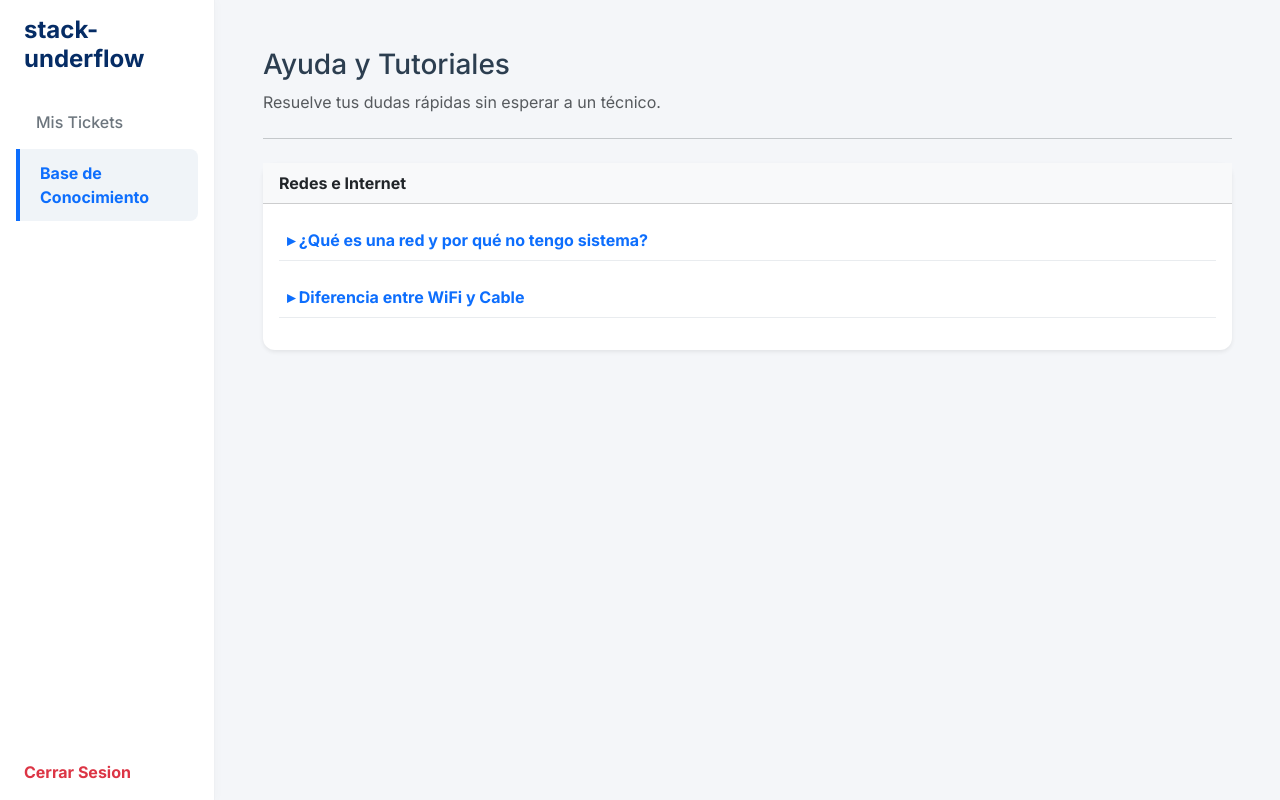
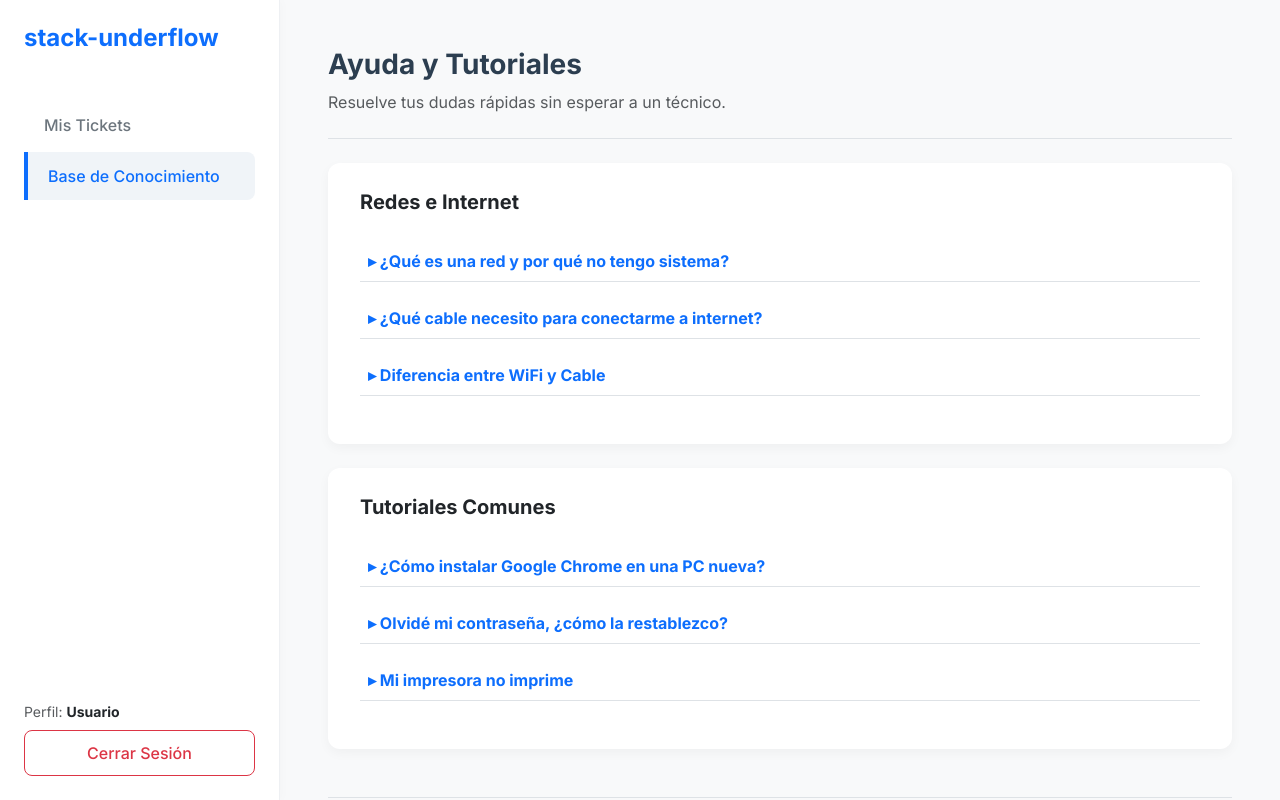
Before and after one commit to iowosyse/stack-underflow, a Vue app: page /knowledge-base in a window 1280 px wide. Built offline with nearby package versions, Linux system fonts and the light colour scheme.

Commit message:
Edit knowledge base

```diff
--- a/src/views/KnowledgeBaseView.vue
+++ b/src/views/KnowledgeBaseView.vue
@@ -1,48 +1,119 @@
 <template>
-  <div class="user-theme d-flex flex-column vh-100" id="wrapper">
+  <div class="d-flex flex-column vh-100 bg-light" id="wrapper">
     <div class="d-flex flex-grow-1 overflow-hidden">
-      <div class="sidebar border-end bg-light p-3 d-flex flex-column justify-content-between">
+      <div class="sidebar p-4 d-flex flex-column justify-content-between flex-shrink-0" style="width: 280px;">
         <div>
-          <div class="logo h4 fw-bold mb-4 px-2 text-primary-emphasis">stack-underflow</div>
+          <div class="logo h4 fw-bold mb-5 text-primary">stack-underflow</div>
           <div class="list-group list-group-flush bg-transparent">
             <RouterLink to="/user" class="list-group-item list-group-item-action bg-transparent">Mis Tickets</RouterLink>
-            <RouterLink to="/knowledge-base" class="list-group-item list-group-item-action bg-transparent active fw-bold">Base de Conocimiento</RouterLink>
+            <RouterLink to="/knowledge-base" class="list-group-item list-group-item-action bg-transparent active">Base de Conocimiento</RouterLink>
           </div>
         </div>
-        <div class="px-2">
-          <RouterLink to="/" class="text-danger text-decoration-none fw-bold">Cerrar Sesion</RouterLink>
+        <div>
+          <div class="small text-muted mb-2 text-capitalize">Perfil: <strong class="text-dark">{{ store.currentUser?.fullName || 'Usuario' }}</strong></div>
+          <button @click="logout" class="btn btn-outline-danger w-100">Cerrar Sesión</button>
         </div>
       </div>
 
-      <div class="container-fluid p-0 d-flex flex-column main-content overflow-auto">
-        <div class="p-5 flex-grow-1">
-          <div class="mb-4 pb-2 border-bottom border-secondary-subtle">
-            <h1 class="h3 m-0">Ayuda y Tutoriales</h1>
+      <div class="container-fluid p-5 d-flex flex-column overflow-auto">
+        <div class="mb-4 pb-2 border-bottom">
+          <h1 class="h3 m-0 fw-bold">Ayuda y Tutoriales</h1>
           <p class="text-muted mt-2">Resuelve tus dudas rápidas sin esperar a un técnico.</p>
         </div>
 
-          <div class="row g-4">
+        <div class="row g-4 mb-5">
           <div class="col-12">
-              <div class="card rounded-0 border-secondary-subtle shadow-sm mb-4">
-                <div class="card-header bg-light fw-bold rounded-0">Redes e Internet</div>
+
+            <div class="card p-3 mb-4">
+              <div class="card-header bg-transparent border-0 fw-bold fs-5">Redes e Internet</div>
               <div class="card-body">
-                  <div class="mb-3 p-2 border-bottom border-light-subtle">
+
+                <div class="mb-3 p-2 border-bottom">
                   <div class="fw-bold text-primary accordion-header" @click="toggle('ans1')">&#9656; ¿Qué es una red y por qué no tengo sistema?</div>
                   <div class="mt-2 text-secondary px-3 accordion-content" v-show="openTab === 'ans1'">
-                      <p>Una red es un grupo de computadoras conectadas. Si no tienes sistema, perdiste conexión con el servidor.</p>
+                    <p>Una red es simplemente un grupo de computadoras conectadas entre sí para compartir información (como carpetas compartidas o impresoras). Si "no tienes sistema", usualmente significa que tu computadora perdió la conexión con el servidor principal.</p>
+                    <p><strong>Solución rápida:</strong> Revisa si puedes entrar a páginas web normales (como Google). Si tampoco cargan, es tu internet.</p>
                   </div>
                 </div>
-                  <div class="mb-3 p-2 border-bottom border-light-subtle">
-                    <div class="fw-bold text-primary accordion-header" @click="toggle('ans2')">&#9656; Diferencia entre WiFi y Cable</div>
+
+                <div class="mb-3 p-2 border-bottom">
+                  <div class="fw-bold text-primary accordion-header" @click="toggle('ans2')">&#9656; ¿Qué cable necesito para conectarme a internet?</div>
                   <div class="mt-2 text-secondary px-3 accordion-content" v-show="openTab === 'ans2'">
-                      <p>El Cable (Ethernet) es más rápido y estable. El WiFi es inalámbrico y susceptible a interferencias.</p>
+                    <p>El cable estándar se llama <strong>Ethernet (o RJ45)</strong>. Es parecido a un cable de teléfono fijo, pero la punta es más gruesa y suele ser de color azul, gris o amarillo.</p>
+                    <p>Debe conectarse en el puerto que tiene luces parpadeantes (verde/naranja) en la parte trasera de tu PC o lateral de tu laptop.</p>
                   </div>
                 </div>
+
+                <div class="mb-3 p-2 border-bottom">
+                  <div class="fw-bold text-primary accordion-header" @click="toggle('ans3')">&#9656; Diferencia entre WiFi y Cable</div>
+                  <div class="mt-2 text-secondary px-3 accordion-content" v-show="openTab === 'ans3'">
+                    <p>El <strong>Cable</strong> es más rápido y estable, ideal para trabajar en la oficina. El <strong>WiFi</strong> es inalámbrico, pero puede fallar si estás lejos del módem o hay muchas paredes. Siempre preferimos que uses cable para evitar desconexiones.</p>
                   </div>
                 </div>
+
               </div>
             </div>
+
+            <div class="card p-3">
+              <div class="card-header bg-transparent border-0 fw-bold fs-5">Tutoriales Comunes</div>
+              <div class="card-body">
+
+                <div class="mb-3 p-2 border-bottom">
+                  <div class="fw-bold text-primary accordion-header" @click="toggle('ans4')">&#9656; ¿Cómo instalar Google Chrome en una PC nueva?</div>
+                  <div class="mt-2 text-secondary px-3 accordion-content" v-show="openTab === 'ans4'">
+                    <ol style="margin-left: 20px;">
+                      <li>Abre el navegador que viene por defecto (Edge en Windows o Safari en Mac).</li>
+                      <li>En la barra de direcciones escribe: <code>google.com/chrome</code></li>
+                      <li>Haz clic en el botón azul grande que dice <strong>"Descargar Chrome"</strong>.</li>
+                      <li>Se descargará un archivo. Haz clic sobre él para abrirlo.</li>
+                      <li>Espera a que termine la instalación automática. ¡Listo!</li>
+                    </ol>
                   </div>
+                </div>
+
+                <div class="mb-3 p-2 border-bottom">
+                  <div class="fw-bold text-primary accordion-header" @click="toggle('ans5')">&#9656; Olvidé mi contraseña, ¿cómo la restablezco?</div>
+                  <div class="mt-2 text-secondary px-3 accordion-content" v-show="openTab === 'ans5'">
+                    <p>No necesitas crear un ticket para esto. Sigue estos pasos:</p>
+                    <ol style="margin-left: 20px;">
+                      <li>En la pantalla de inicio de sesión, busca el enlace pequeño que dice <strong>"¿Olvidaste tu contraseña?"</strong>.</li>
+                      <li>Ingresa tu correo electrónico corporativo.</li>
+                      <li>Revisa tu bandeja de entrada (y la carpeta de Spam). Recibirás un enlace seguro.</li>
+                      <li>Haz clic en el enlace y escribe tu nueva contraseña dos veces.</li>
+                    </ol>
+                  </div>
+                </div>
+
+                <div class="mb-3 p-2 border-bottom">
+                  <div class="fw-bold text-primary accordion-header" @click="toggle('ans6')">&#9656; Mi impresora no imprime</div>
+                  <div class="mt-2 text-secondary px-3 accordion-content" v-show="openTab === 'ans6'">
+                    <ul>
+                      <li>Revisa que la impresora esté encendida (luz verde).</li>
+                      <li>Revisa que tenga papel en la bandeja.</li>
+                      <li>Verifica que el cable USB esté bien conectado a tu computadora.</li>
+                      <li>Si nada funciona, intenta reiniciar la impresora (apagar y prender).</li>
+                    </ul>
+                  </div>
+                </div>
+
+              </div>
+            </div>
+
+          </div>
+        </div>
+
+        <div class="py-3 mt-auto text-center w-100 border-top text-muted">
+            <p class="m-0 small">&copy; 2026 stack-underflow System. Todos los derechos reservados.</p>
+            <div class="mt-2 w3c-badges">
+                <a href="https://validator.w3.org/nu/?doc=referer" target="_blank">
+                    <img src="https://www.w3.org/Icons/valid-html5" alt="Valid HTML5" height="31" width="88">
+                </a>
+                <a href="https://jigsaw.w3.org/css-validator/check/referer" target="_blank">
+                    <img src="https://jigsaw.w3.org/css-validator/images/vcss-blue" alt="CSS Valido!" height="31" width="88">
+                </a>
+            </div>
+        </div>
+
       </div>
     </div>
   </div>
@@ -50,10 +121,39 @@
 
 <script setup>
 import { ref } from 'vue'
+import { useRouter } from 'vue-router'
+import { store } from '../store'
+
+const router = useRouter()
 const openTab = ref(null)
-const toggle = (id) => { openTab.value = openTab.value === id ? null : id }
+
+const toggle = (id) => {
+  openTab.value = openTab.value === id ? null : id
+}
+
+const logout = () => {
+  store.logout()
+  router.push('/')
+}
 </script>
 
 <style scoped>
-.accordion-header { cursor: pointer; }
+.accordion-header {
+  cursor: pointer;
+  user-select: none;
+  transition: color 0.2s;
+}
+.accordion-header:hover {
+  color: #0a58ca !important;
+}
+.w3c-badges a {
+  display: inline-block;
+  margin: 0 5px;
+  text-decoration: none;
+  border: none;
+}
+.w3c-badges img {
+  border: 0;
+  vertical-align: middle;
+}
 </style>
```
Lines whose indentation alone changed are shown as unchanged.
